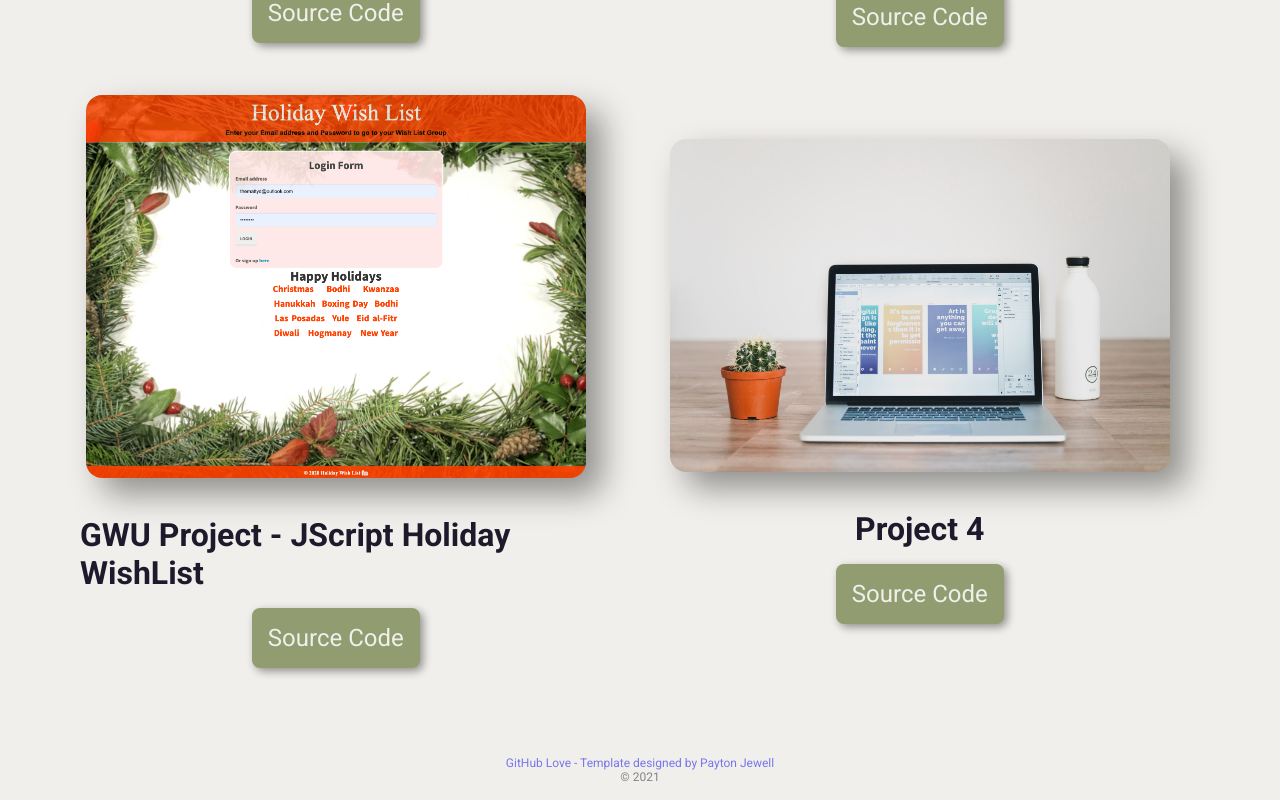
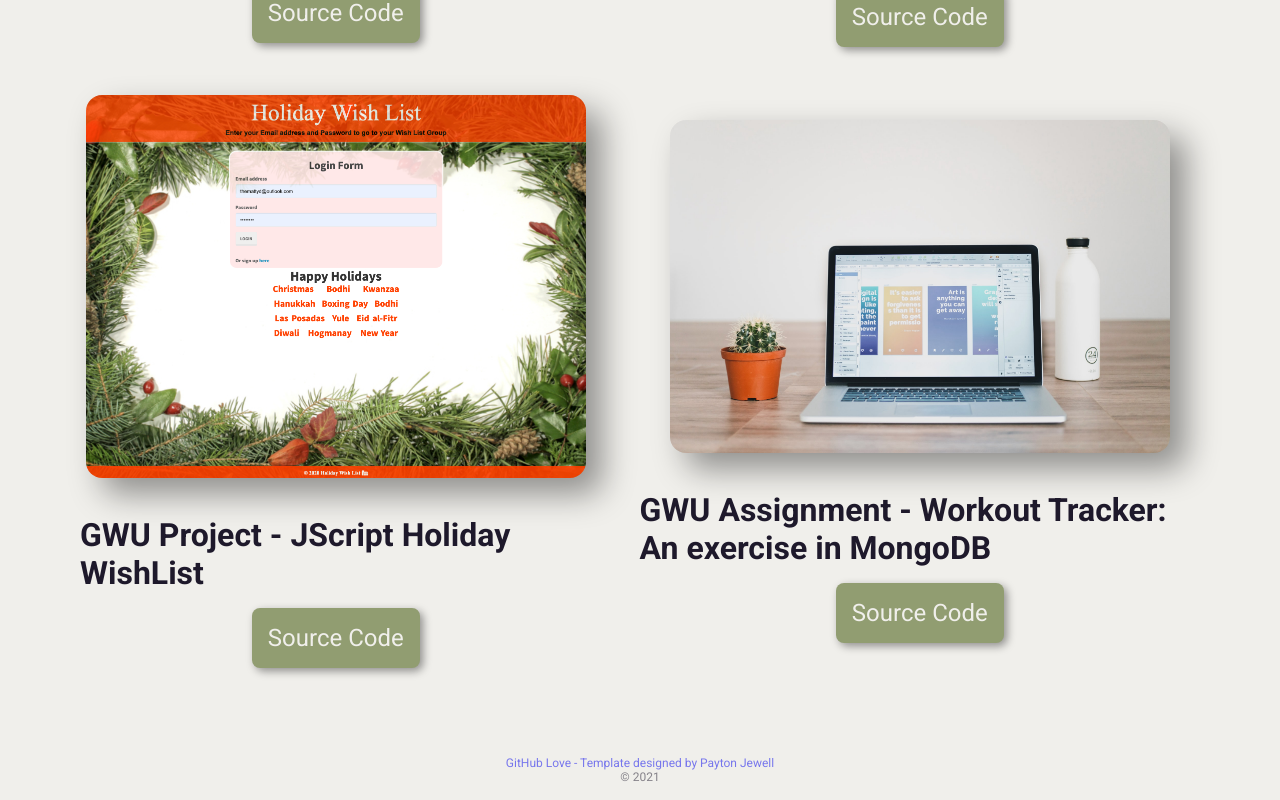
Before and after one commit to TheyCallMeMattyD/react-portfolio, a React (Create React App) app: page /#/resume in a window 1280 px wide. Shown: the part 571-1371 px from the top of the page. Built offline with nearby package versions, Linux system fonts and the light colour scheme; the HTML template or start-up script is replaced by a standard one.

Commit message:
add project 4

```diff
--- a/src/Info/Info.js
+++ b/src/Info/Info.js
@@ -63,9 +63,9 @@ export const info = {
             sourceLink: "https://github.com/TheyCallMeMattyD/project_two",
         },
         {
-            title: "Project 4",
-            liveLink: "https://paytonjewell.dev",
-            sourceLink: "https://paytonjewell.dev",
+            title: "GWU Assignment - Workout Tracker: An exercise in MongoDB",
+            liveLink: "https://workoutmatty.herokuapp.com/stats",
+            sourceLink: "https://github.com/TheyCallMeMattyD/workout-tracker",
         },
     ]
 }
```
